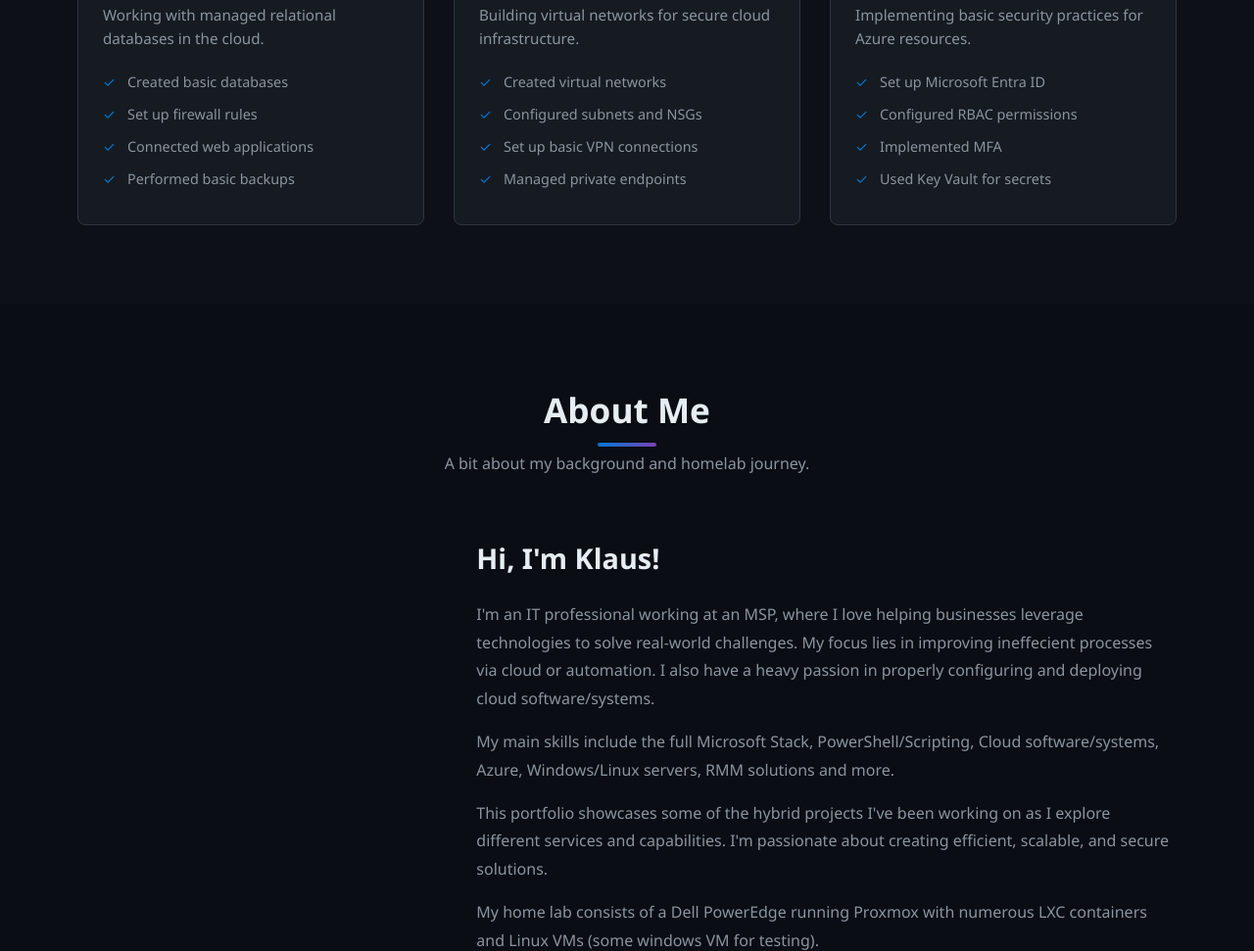
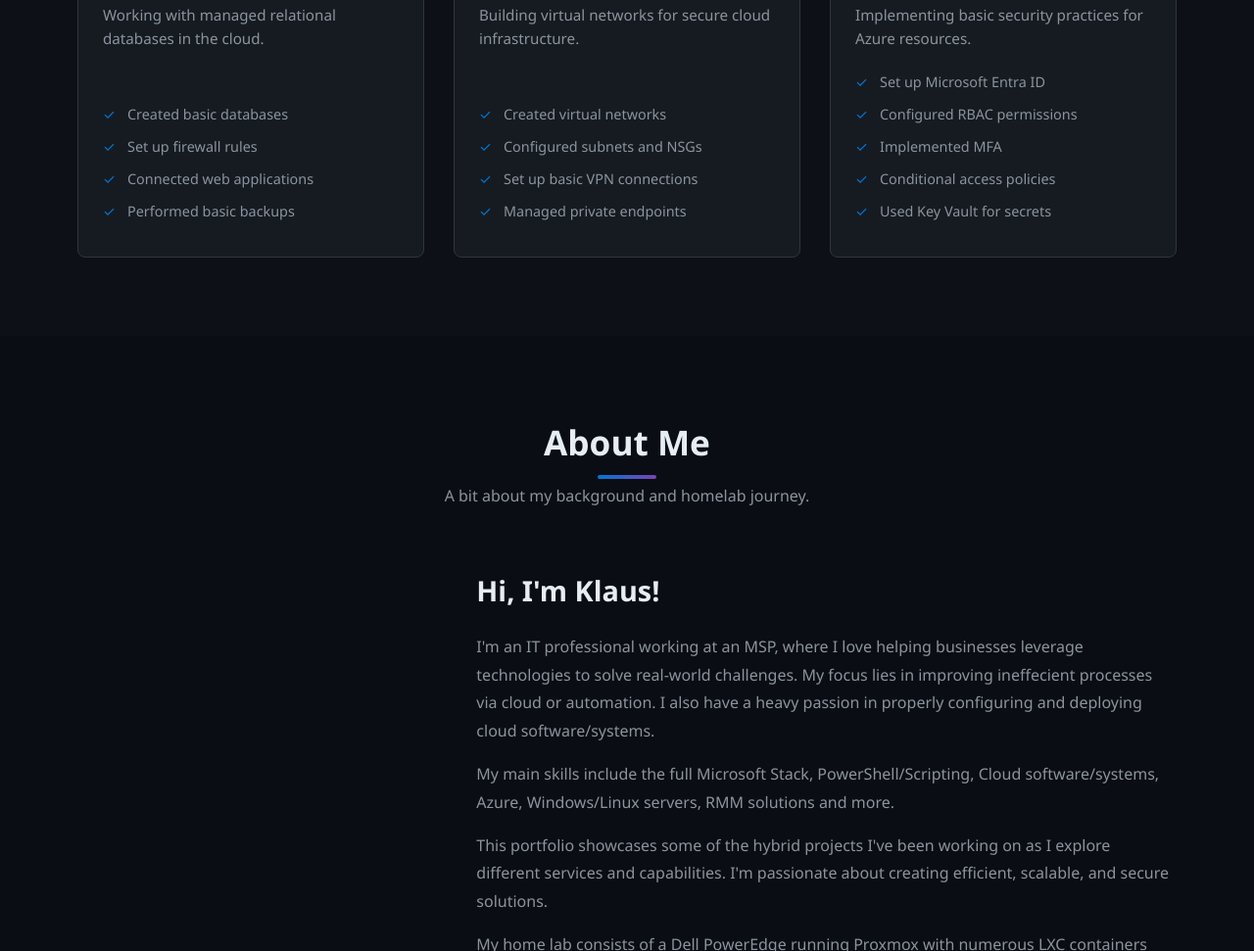
Before and after one commit to beleguklaus/klausbelegu.com, a website: page index.html in a window 1280 px wide. Shown: the part 2453-3424 px from the top of the page at 98% size. Drawn offline with Linux system fonts and the light colour scheme.

Commit message:
changes to bio and projects

```diff
--- a/index.html
+++ b/index.html
@@ -732,6 +732,7 @@
                         <li>Set up Microsoft Entra ID</li>
                         <li>Configured RBAC permissions</li>
                         <li>Implemented MFA</li>
+                        <li>Conditional access policies</li>
                         <li>Used Key Vault for secrets</li>
                     </ul>
                 </div>
```
